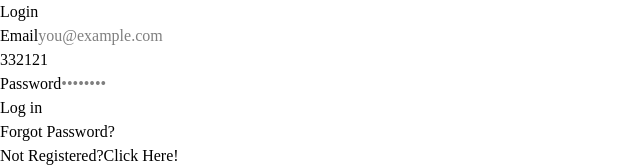
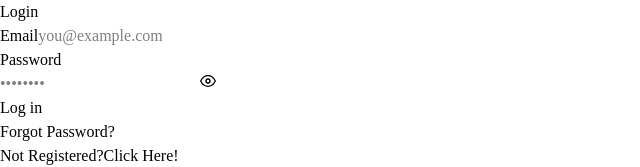
Before and after one commit to knightrishi/LifeLine, a React (Vite) app in the folder frontend/Frontend-Life/: page /login in a window 1280 px wide. Shown: the top 167 px of the page, without its empty margins (0-640 px from the left). Built offline with nearby package versions, Linux system fonts and the light colour scheme.

Commit message:
Minor Changes

```diff
--- a/frontend/Frontend-Life/package.json
+++ b/frontend/Frontend-Life/package.json
@@ -15,6 +15,7 @@
     "react": "^19.2.0",
     "react-chartjs-2": "^5.3.1",
     "react-dom": "^19.2.0",
+    "react-icons": "^5.5.0",
     "react-router-dom": "^7.11.0"
   },
   "devDependencies": {
--- a/frontend/Frontend-Life/src/pages/LoginPage.jsx
+++ b/frontend/Frontend-Life/src/pages/LoginPage.jsx
@@ -1,7 +1,27 @@
+import { useState } from "react";
 import sign from "../assets/signup.png"
+import { FiEye, FiEyeOff } from "react-icons/fi";
 import { useNavigate } from "react-router-dom";
 function Login(){
     const navigate=useNavigate();
+     const [showPassword,setShowPassword]=useState(true);
+//     const [type, setType] = useState('password');
+// const [icon, setIcon] = useState(eyeOff);
+
+//     const hadleToggle = () =>{
+//       if(type==='password'){
+//         setIcon(eye)
+//         setType(text)
+//       }
+//       else{
+//         setIcon(eyeOff)
+//         setType('password')
+//       }
+//     }
+const handleToggle = () => {
+  setShowPassword(prev => !prev);
+};
+
     return(
     <section className=" relative min-h-screen flex items-center justify-center bg-cyan-50">
         <div
@@ -20,23 +40,29 @@ function Login(){
             className="border rounded-lg px-3 py-2 text-white"
             placeholder="you@example.com"
           />
+        </div>
 
+       <div className="flex flex-col space-y-1">
+  <label className="text-white font-medium">Password</label>
 
+  <div className="relative">
+    <input
+      type={showPassword ? "text" : "password"}
+      className="border rounded-lg px-3 py-2 text-white w-full pr-10"
+      placeholder="••••••••"
+    />
 
+    <button
+      type="button"
+      onClick={handleToggle}
+      className="absolute right-3 top-1/2 -translate-y-1/2 text-emerald-50 hover:text-blue-400"
+      aria-label={showPassword ? "Hide password" : "Show password"}
+    >
+      {showPassword ? <FiEye /> : <FiEyeOff />}
+    </button>
+  </div>
+</div>
 
-
-
-
-        </div> 332121
-
-        <div className="flex flex-col space-y-1">
-          <label className="text-white font-medium">Password</label>
-          <input
-            type="password"
-            className="border rounded-lg px-3 py-2 text-white"
-            placeholder="••••••••"
-          />
-        </div>
 
         <button className="w-full bg-blue-700 text-white py-2 rounded-xl">
           Log in
```
Also changed, not shown: 1 other file (tests, documents, lock files or other folders).
